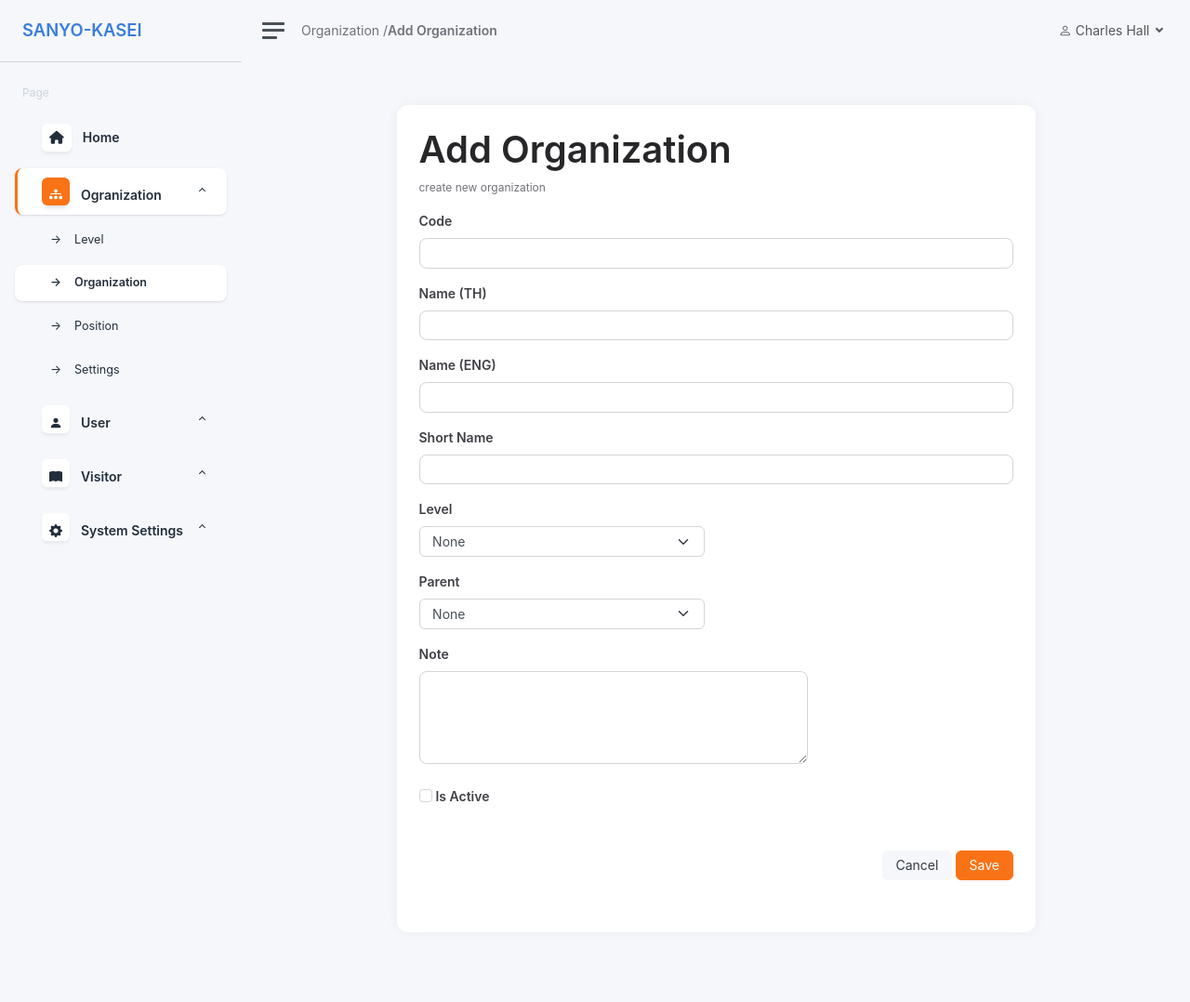
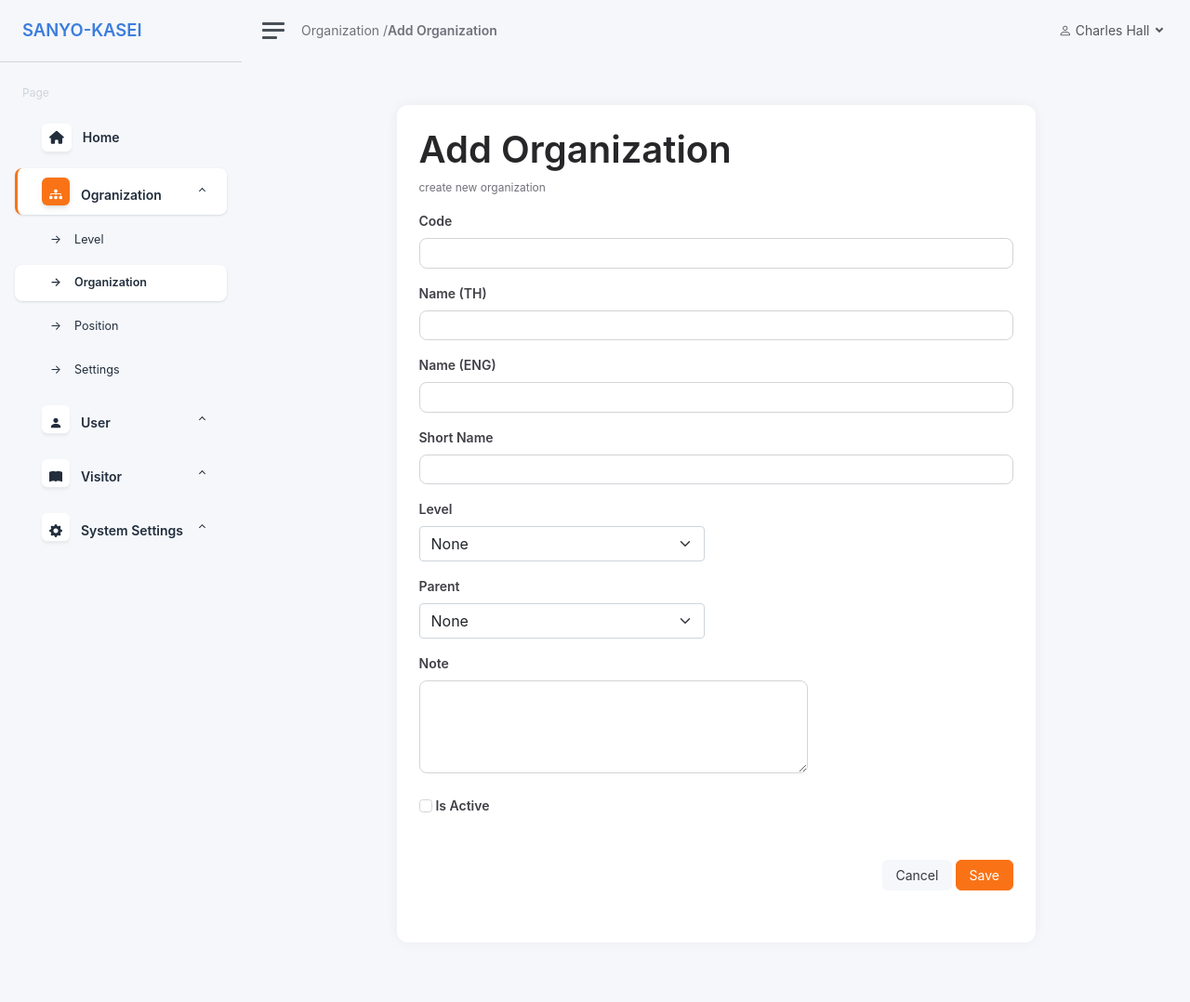
Before and after one commit to CHaKUisMyName/django-skt-center, a Django app: page /org/add/ in a window 1280 px wide. Shown: the whole page at 93% size. Before the commit the page ends 947 px from the top, so only its background shows below. Run offline with Django 5.2, Linux system fonts and the light colour scheme; data that the repository does not hold is empty; some libraries are stand-ins or nearby versions.

Commit message:
add select2

```diff
--- a/app_organization/templates/organization/add.html
+++ b/app_organization/templates/organization/add.html
@@ -115,6 +115,9 @@
     })();
     $(document).ready(function(){
         ActiveMenu("org");
+        $('.form-select').select2({
+            theme: 'bootstrap-5',
+        });
     });
 </script>
 {% endblock %}
--- a/app_organization/templates/organization/edit.html
+++ b/app_organization/templates/organization/edit.html
@@ -128,6 +128,9 @@
     })();
     $(document).ready(function(){
         ActiveMenu("org");
+        $('.form-select').select2({
+            theme: 'bootstrap-5',
+        });
     });
 </script>
 {% endblock %}
--- a/templates/layout.html
+++ b/templates/layout.html
@@ -23,6 +23,9 @@
     <link href="{% static 'css/fontawesome/css/solid.min.css' %}" rel="stylesheet" />
     <link href="{% static 'css/custom.css' %}" rel="stylesheet" />
     <link href="{% static 'css/loading.css' %}" rel="stylesheet" />
+    <link rel="stylesheet" href="{% static 'css/select2.min.css' %}" />
+    <link rel="stylesheet"
+          href="{% static 'css/select2-bootstrap-5-theme.min.css' %}" />
 
     {% block css %}{% endblock %}
     {% block title %}<title>SKT Center</title>{% endblock %}
@@ -166,6 +169,7 @@
     <script src="https://code.jquery.com/ui/1.14.1/jquery-ui.js"></script>
     <script src="{% static 'js/app.js'%}"></script>
     <script src="{% static 'js/custom.js'%}"></script>
+    <script src="{% static 'js/select2.min.js' %}"></script>
     <script type="text/JavaScript">
       function ActiveMenu(menu) {
         // ลบ Active ออกจากทุกเมนูที่ไม่ตรงกับ data-active
```
